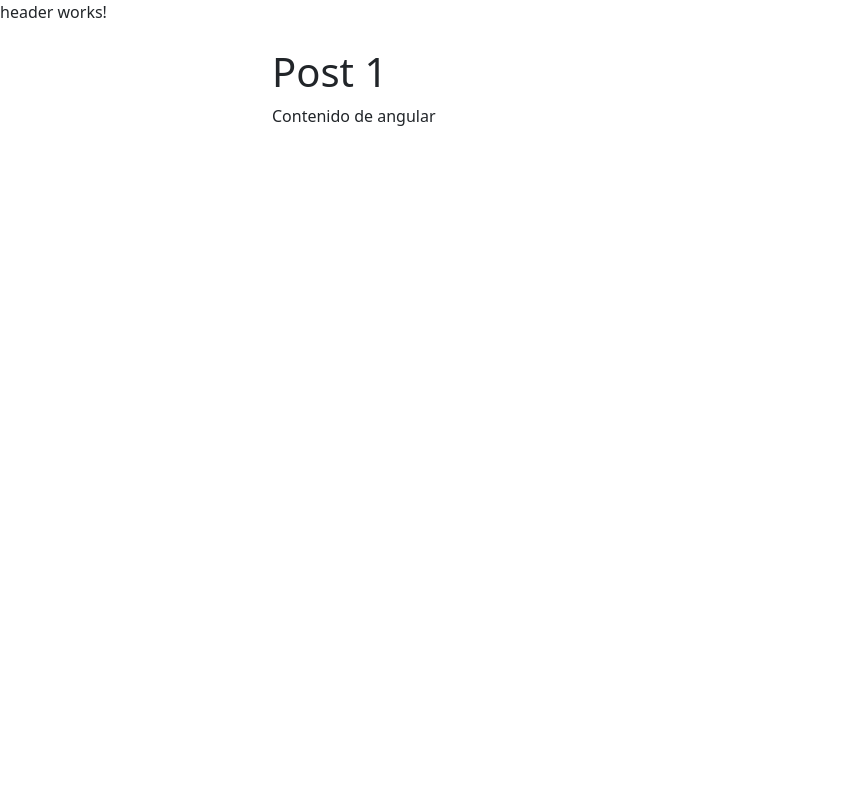
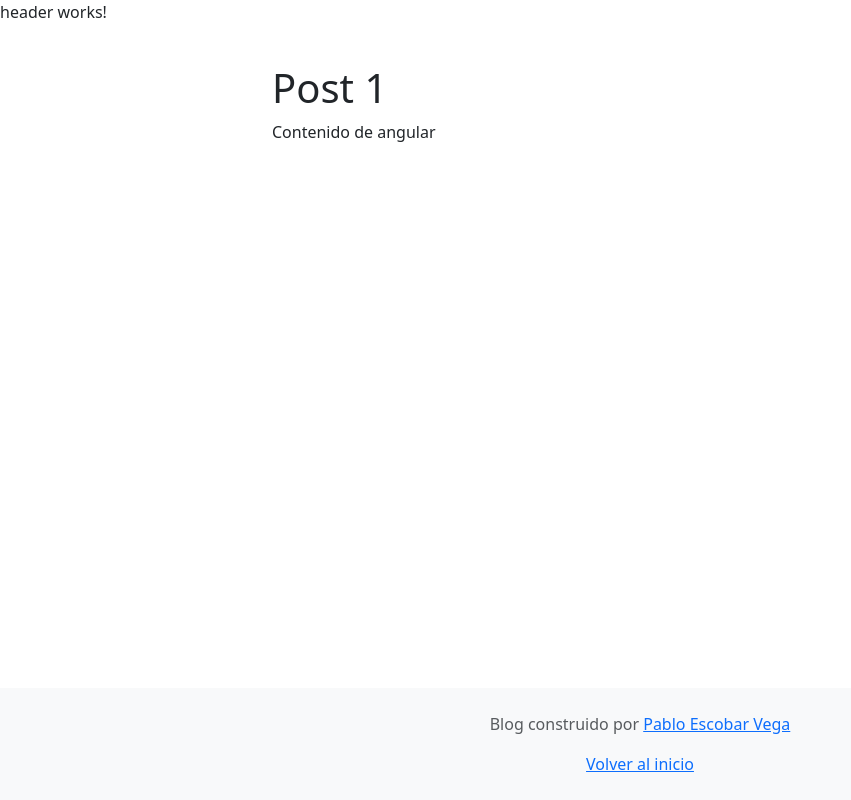
Before and after one commit to Berishten/mi-blog-angular, an Angular app: page /post/1 in a window 1280 px wide. Shown: the whole page, without its empty margins (0-851 px from the left). Built offline with nearby package versions, Linux system fonts and the light colour scheme.

Commit message:
Se crea layout principal, se instalan componentes faltantes de bootstrap, se modifica modelo

```diff
--- a/angular.json
+++ b/angular.json
@@ -27,10 +27,13 @@
               }
             ],
             "styles": [
-              "src/styles.css",
-              "node_modules/bootstrap/dist/css/bootstrap.min.css"
+              "node_modules/bootstrap/dist/css/bootstrap.min.css",
+              "src/styles.css"
             ],
-            "scripts": []
+            "scripts": [
+              "node_modules/jquery/dist/jquery.min.js",
+              "node_modules/bootstrap/dist/js/bootstrap.min.js"
+            ]
           },
           "configurations": {
             "production": {
--- a/package.json
+++ b/package.json
@@ -19,6 +19,8 @@
     "@angular/platform-browser-dynamic": "^18.0.0",
     "@angular/router": "^18.0.0",
     "bootstrap": "^5.3.3",
+    "jquery": "^3.7.1",
+    "popper.js": "^1.16.1",
     "rxjs": "~7.8.0",
     "tslib": "^2.3.0",
     "zone.js": "~0.14.3"
--- a/src/app/app.component.css
+++ b/src/app/app.component.css
@@ -0,0 +1,9 @@
+.wrapper {
+  display: flex;
+  flex-direction: column;
+  min-height: 100vh;
+}
+
+.content {
+  flex: 1;
+}
--- a/src/app/app.component.html
+++ b/src/app/app.component.html
@@ -1,2 +1,17 @@
-<app-header></app-header>
-<router-outlet></router-outlet>
+<div class="wrapper">
+  <app-header></app-header>
+  <div class="content">
+    <router-outlet></router-outlet>
+  </div>
+  <footer class="py-4 text-center text-body-secondary bg-body-tertiary">
+    <p>
+      Blog construido por
+      <a href="https://www.linkedin.com/in/pablo-escobar-vega/"
+        >Pablo Escobar Vega</a
+      >
+    </p>
+    <p class="mb-0">
+      <a href="#">Volver al inicio</a>
+    </p>
+  </footer>
+</div>
--- a/src/app/models/post.model.ts
+++ b/src/app/models/post.model.ts
@@ -3,6 +3,6 @@ export interface Post {
   title: string;
   content: string;
   author?: string;
-  date?: Date;
+  date?: string;
   imageUrl?: string;
 }
```
Also changed, not shown: 1 other file (tests, documents, lock files or other folders).
